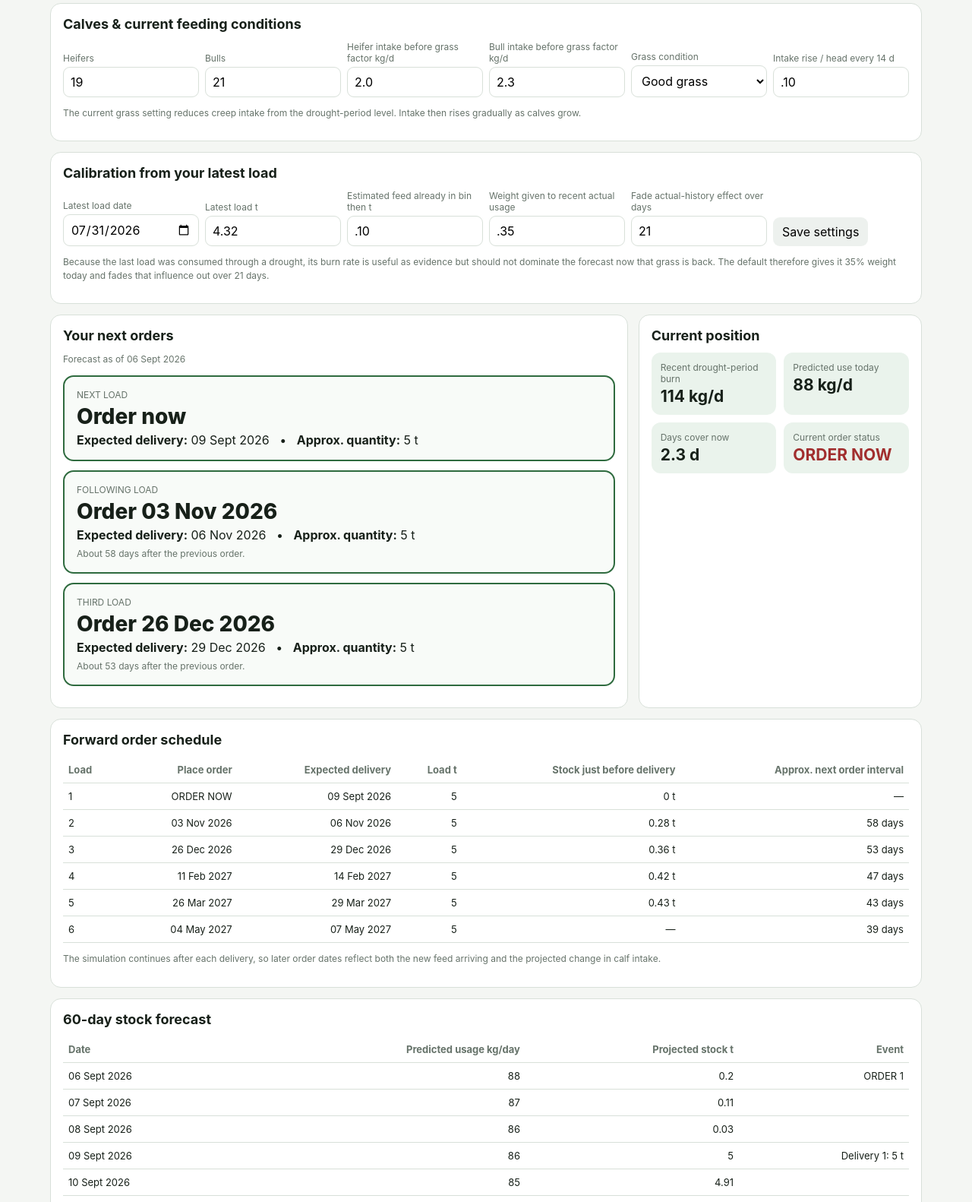
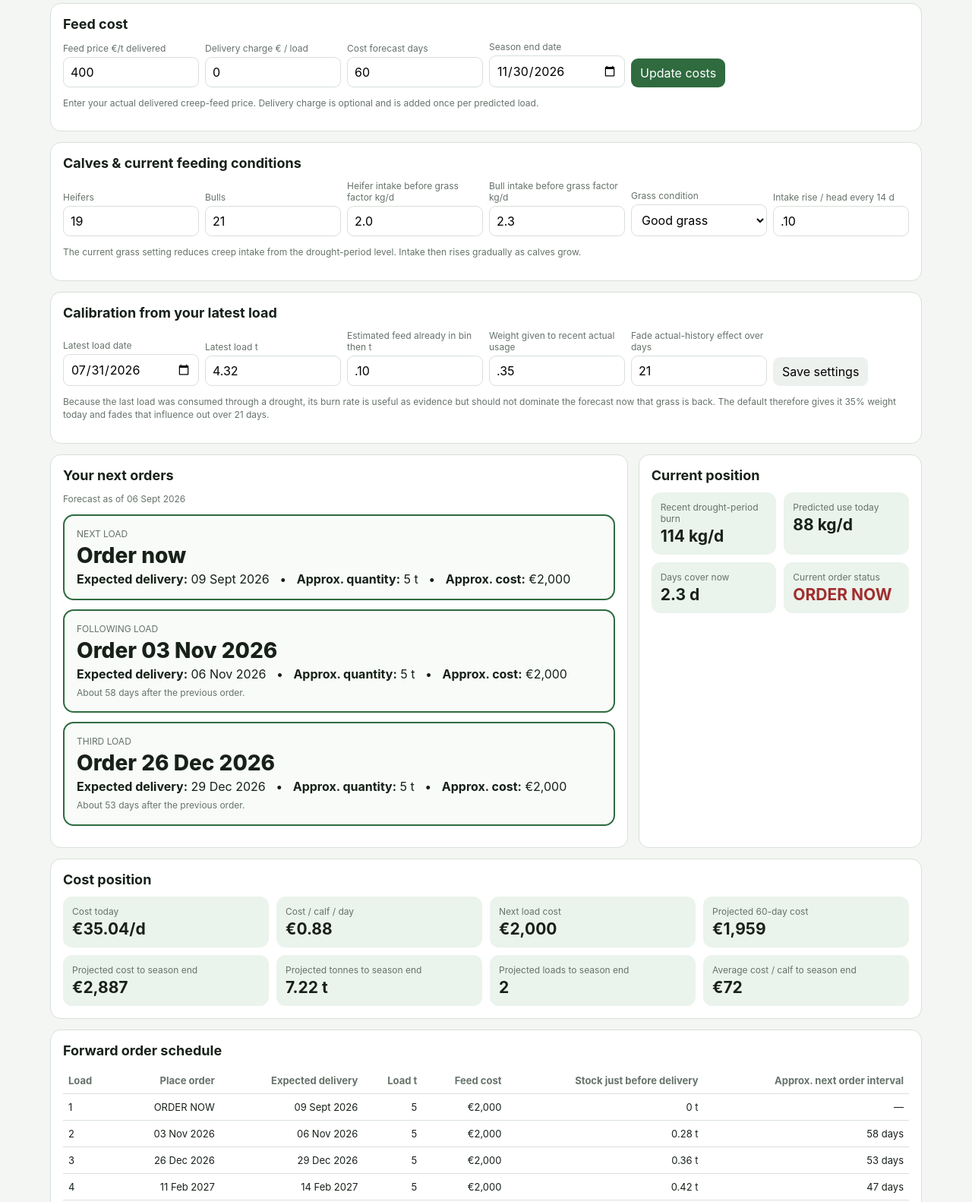
Before and after one commit to michaelmurphy94-lang/-farm-feed-predictor-, a plain HTML site: page index.html in a window 1280 px wide. Shown: the part 234-1816 px from the top of the page at 76% size. Drawn offline with Linux system fonts and the light colour scheme.

Commit message:
Add files via upload

```diff
--- a/index.html
+++ b/index.html
@@ -3,7 +3,7 @@
 <head>
 <meta charset="UTF-8">
 <meta name="viewport" content="width=device-width,initial-scale=1">
-<title>Concentrate Order Predictor v3</title>
+<title>Concentrate Order Predictor v3.2</title>
 <style>
 :root{--bg:#f4f6f3;--card:#fff;--txt:#172019;--muted:#66736a;--green:#2f6b3f;--pale:#eaf3ec;--border:#d8e0d9;--warn:#9b6200;--red:#a12e2e}
 *{box-sizing:border-box} body{margin:0;background:var(--bg);color:var(--txt);font-family:-apple-system,BlinkMacSystemFont,"Segoe UI",Roboto,Arial,sans-serif}
@@ -25,7 +25,7 @@ footer{text-align:center;padding:18px;color:var(--muted);font-size:12px}
 </style>
 </head>
 <body>
-<header><h1>Concentrate Order Predictor v3</h1><p>Forward delivery schedule for the creep-feed bin</p></header>
+<header><h1>Concentrate Order Predictor v3.2</h1><p>Forward delivery schedule + concentrate cost forecast</p></header>
 <main><div class="grid">
 
 <section class="card c12">
@@ -38,6 +38,17 @@ footer{text-align:center;padding:18px;color:var(--muted);font-size:12px}
 <div><label>Safety margin days</label><input id="safety" type="number" value="4"></div>
 <div><button class="btn" onclick="render()">Update forecast</button></div>
 </div>
+</section>
+<section class="card c12">
+<h2>Feed cost</h2>
+<div class="row">
+<div><label>Feed price €/t delivered</label><input id="price" type="number" step="1" value="400"></div>
+<div><label>Delivery charge € / load</label><input id="deliveryCharge" type="number" step="1" value="0"></div>
+<div><label>Cost forecast days</label><input id="costDays" type="number" step="1" value="60"></div>
+<div><label>Season end date</label><input id="seasonEnd" type="date" value="2026-11-30"></div>
+<div><button class="btn" onclick="render()">Update costs</button></div>
+</div>
+<p class="note">Enter your actual delivered creep-feed price. Delivery charge is optional and is added once per predicted load.</p>
 </section>
 
 <section class="card c12">
@@ -85,9 +96,23 @@ footer{text-align:center;padding:18px;color:var(--muted);font-size:12px}
 </section>
 
 <section class="card c12">
+<h2>Cost position</h2>
+<div class="kpis">
+<div class="kpi"><div class="lab">Cost today</div><div id="costToday" class="val">—</div></div>
+<div class="kpi"><div class="lab">Cost / calf / day</div><div id="costHead" class="val">—</div></div>
+<div class="kpi"><div class="lab">Next load cost</div><div id="nextLoadCost" class="val">—</div></div>
+<div class="kpi"><div class="lab">Projected 60-day cost</div><div id="cost60" class="val">—</div></div>
+<div class="kpi"><div class="lab">Projected cost to season end</div><div id="seasonCost" class="val">—</div></div>
+<div class="kpi"><div class="lab">Projected tonnes to season end</div><div id="seasonTonnes" class="val">—</div></div>
+<div class="kpi"><div class="lab">Projected loads to season end</div><div id="seasonLoads" class="val">—</div></div>
+<div class="kpi"><div class="lab">Average cost / calf to season end</div><div id="seasonHead" class="val">—</div></div>
+</div>
+</section>
+
+<section class="card c12">
 <h2>Forward order schedule</h2>
 <div class="scroll"><table>
-<thead><tr><th>Load</th><th>Place order</th><th>Expected delivery</th><th>Load t</th><th>Stock just before delivery</th><th>Approx. next order interval</th></tr></thead>
+<thead><tr><th>Load</th><th>Place order</th><th>Expected delivery</th><th>Load t</th><th>Feed cost</th><th>Stock just before delivery</th><th>Approx. next order interval</th></tr></thead>
 <tbody id="schedule"></tbody>
 </table></div>
 <p class="note">The simulation continues after each delivery, so later order dates reflect both the new feed arriving and the projected change in calf intake.</p>
@@ -102,7 +127,7 @@ footer{text-align:center;padding:18px;color:var(--muted);font-size:12px}
 </section>
 
 </div></main>
-<footer>Concentrate Order Predictor v3</footer>
+<footer>Concentrate Order Predictor v3.2</footer>
 
 <script>
 const capacity=document.getElementById("capacity");
@@ -121,6 +146,10 @@ const lastQty=document.getElementById("lastQty");
 const before=document.getElementById("before");
 const actualWeight=document.getElementById("actualWeight");
 const fadeDays=document.getElementById("fadeDays");
+const price=document.getElementById("price");
+const deliveryCharge=document.getElementById("deliveryCharge");
+const costDays=document.getElementById("costDays");
+const seasonEnd=document.getElementById("seasonEnd");
 const obs=document.getElementById("obs");
 const useToday=document.getElementById("useToday");
 const cover=document.getElementById("cover");
@@ -129,11 +158,20 @@ const orders=document.getElementById("orders");
 const schedule=document.getElementById("schedule");
 const daily=document.getElementById("daily");
 const forecastAsOf=document.getElementById("forecastAsOf");
+const costToday=document.getElementById("costToday");
+const costHead=document.getElementById("costHead");
+const nextLoadCost=document.getElementById("nextLoadCost");
+const cost60=document.getElementById("cost60");
+const seasonCost=document.getElementById("seasonCost");
+const seasonTonnes=document.getElementById("seasonTonnes");
+const seasonLoads=document.getElementById("seasonLoads");
+const seasonHead=document.getElementById("seasonHead");
 function td(s){if(!s)return null;let d=new Date(s+"T00:00:00");return isNaN(d)?null:d}
 function now(){let d=new Date();d.setHours(0,0,0,0);return d}
 function addDays(d,n){let x=new Date(d);x.setDate(x.getDate()+n);return x}
 function fmtD(d){return d.toLocaleDateString("en-IE",{day:"2-digit",month:"short",year:"numeric"})}
 function fmt(v,n=1){return Number(v||0).toLocaleString("en-IE",{maximumFractionDigits:n})}
+function euro(v,n=0){return Number(v||0).toLocaleString("en-IE",{style:"currency",currency:"EUR",minimumFractionDigits:n,maximumFractionDigits:n})}
 
 function observed(){
  let ld=td(lastDate.value); if(!ld)return 0;
@@ -197,13 +235,35 @@ function render(){
  if(first){let dto=Math.round((first.order-now())/86400000); if(dto<=0){stat="ORDER NOW";cls="danger"}else if(dto<=3){stat="ORDER SOON";cls="warn"}else stat=dto+" d";}
  status.textContent=stat;status.className="val "+cls;
 
+ let p=Math.max(0,+price.value||0), dc=Math.max(0,+deliveryCharge.value||0), heads=(+heifers.value||0)+(+bulls.value||0);
+ let dailyCost=(u/1000)*p;
+ costToday.textContent=euro(dailyCost,2)+"/d";
+ costHead.textContent=heads?euro(dailyCost/heads,2):"—";
+ nextLoadCost.textContent=first?euro(first.qty*p+dc,0):"—";
+ let horizon=Math.max(1,+costDays.value||60);
+ let simCost=simulate(Math.max(240,horizon+10));
+ let usageCost=0;
+ simCost.rows.slice(0,horizon).forEach(r=>usageCost+=(r.use/1000)*p);
+ let loadCosts=simCost.orders.filter(x=>x.delivery<addDays(now(),horizon)).reduce((a,x)=>a+dc,0);
+ cost60.textContent=euro(usageCost+loadCosts,0);
+ let se=td(seasonEnd.value), seasonDays=se?Math.max(0,Math.round((se-now())/86400000)+1):0;
+ let ssim=simulate(Math.max(240,seasonDays+10));
+ let seasonUse=0;
+ ssim.rows.slice(0,seasonDays).forEach(r=>seasonUse+=r.use/1000);
+ let sOrders=ssim.orders.filter(x=>x.delivery<=se);
+ seasonTonnes.textContent=fmt(seasonUse,2)+" t";
+ seasonLoads.textContent=seasonDays?String(sOrders.length):"—";
+ let sCost=seasonUse*p+sOrders.length*dc;
+ seasonCost.textContent=seasonDays?euro(sCost,0):"—";
+ seasonHead.textContent=(seasonDays&&heads)?euro(sCost/heads,0):"—";
+
  let cards="";
  sim.orders.slice(0,3).forEach((x,i)=>{
    let heading=i===0?"NEXT LOAD":i===1?"FOLLOWING LOAD":"THIRD LOAD";
    let orderTxt=(x.order<=now()?"Order now":`Order ${fmtD(x.order)}`);
    cards+=`<div class="orderbox" style="margin-bottom:12px">
      <div class="lab">${heading}</div><div class="big">${orderTxt}</div>
-     <div><b>Expected delivery:</b> ${fmtD(x.delivery)} &nbsp; • &nbsp; <b>Approx. quantity:</b> ${fmt(x.qty,2)} t</div>
+     <div><b>Expected delivery:</b> ${fmtD(x.delivery)} &nbsp; • &nbsp; <b>Approx. quantity:</b> ${fmt(x.qty,2)} t &nbsp; • &nbsp; <b>Approx. cost:</b> ${euro(x.qty*p+dc,0)}</div>
      ${i>0&&x.interval?`<div class="note" style="margin-top:6px">About ${x.interval} days after the previous order.</div>`:""}
    </div>`;
  });
@@ -211,7 +271,7 @@ function render(){
 
  schedule.innerHTML=sim.orders.slice(0,6).map((x,i)=>`<tr>
  <td>${i+1}</td><td>${x.order<=now()?"ORDER NOW":fmtD(x.order)}</td><td>${fmtD(x.delivery)}</td>
- <td>${fmt(x.qty,2)}</td><td>${x.stockBeforeDelivery==null?"—":fmt(x.stockBeforeDelivery,2)+" t"}</td>
+ <td>${fmt(x.qty,2)}</td><td>${euro(x.qty*p+dc,0)}</td><td>${x.stockBeforeDelivery==null?"—":fmt(x.stockBeforeDelivery,2)+" t"}</td>
  <td>${x.interval?x.interval+" days":"—"}</td></tr>`).join("");
 
  daily.innerHTML=sim.rows.slice(0,60).map(r=>`<tr><td>${fmtD(r.date)}</td><td>${fmt(r.use,0)}</td><td>${fmt(r.stock,2)}</td><td>${r.event||""}</td></tr>`).join("");
@@ -221,14 +281,14 @@ function render(){
  }
 }
 function save(){
- let ids=["capacity","stock","loadSize","lead","safety","heifers","bulls","hi","bi","grass","rise","lastDate","lastQty","before","actualWeight","fadeDays"],d={};
+ let ids=["capacity","stock","loadSize","lead","safety","price","deliveryCharge","costDays","seasonEnd","heifers","bulls","hi","bi","grass","rise","lastDate","lastQty","before","actualWeight","fadeDays"],d={};
  ids.forEach(id=>d[id]=document.getElementById(id).value);localStorage.setItem("copv3",JSON.stringify(d));
 }
 function load(){
  let raw=localStorage.getItem("copv3");if(raw){try{let d=JSON.parse(raw);Object.keys(d).forEach(k=>{if(document.getElementById(k))document.getElementById(k).value=d[k]})}catch(e){}}
  render();
 }
-["capacity","stock","loadSize","lead","safety","heifers","bulls","hi","bi","grass","rise","lastDate","lastQty","before","actualWeight","fadeDays"].forEach(id=>document.getElementById(id).addEventListener("change",render));
+["capacity","stock","loadSize","lead","safety","price","deliveryCharge","costDays","seasonEnd","heifers","bulls","hi","bi","grass","rise","lastDate","lastQty","before","actualWeight","fadeDays"].forEach(id=>document.getElementById(id).addEventListener("change",render));
 load();
 </script>
 </body></html>
```
